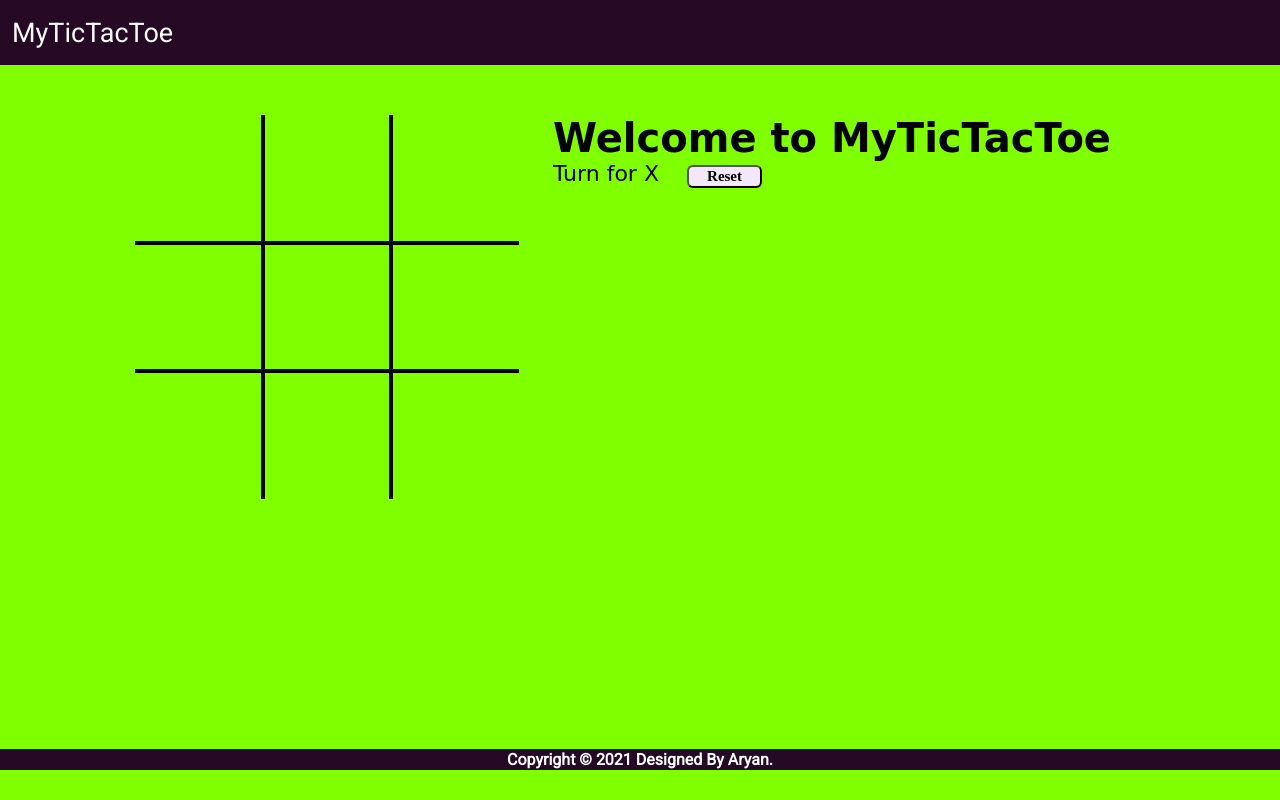
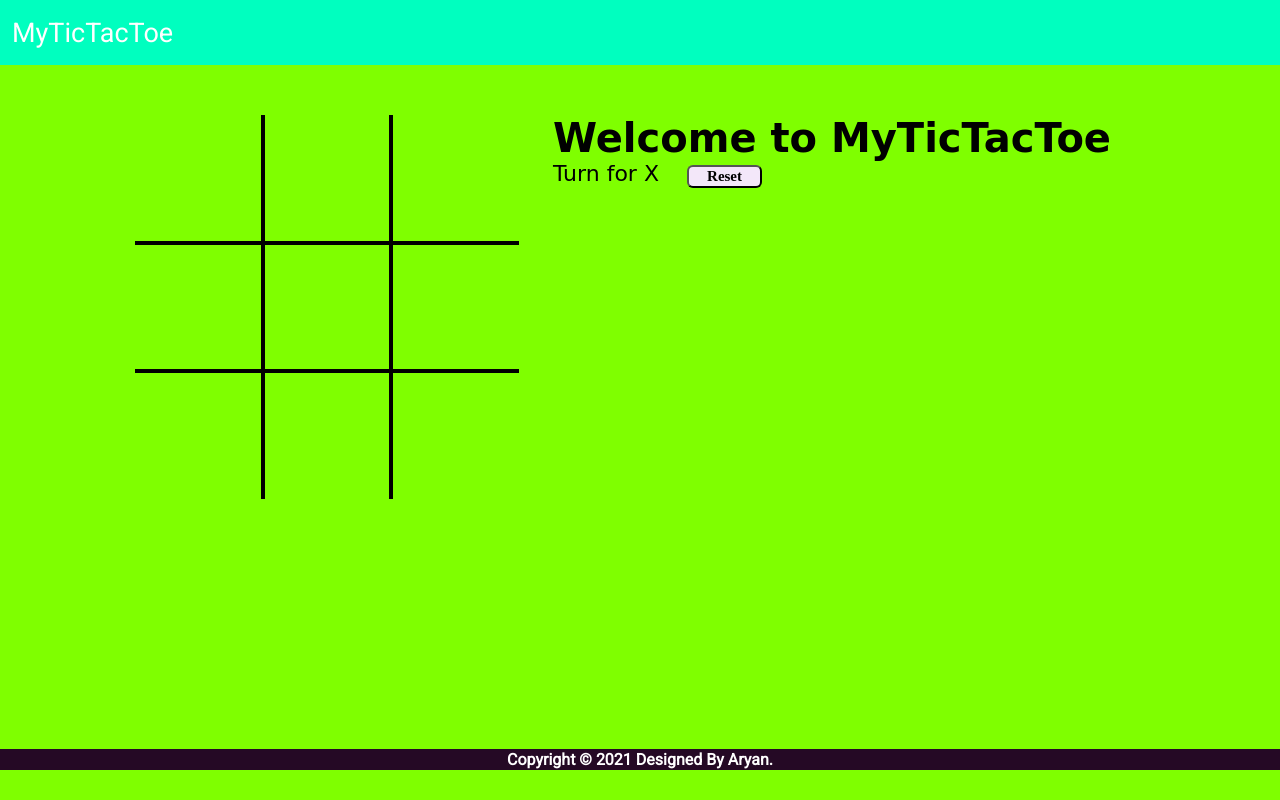
Before and after one commit to Sirron95/Tic-Tac-Toe, a plain HTML site: page index.html in a window 1280 px wide. Drawn offline with Linux system fonts and the light colour scheme; a web font is replaced by a local one.

Commit message:
Update style.css

```diff
--- a/style.css
+++ b/style.css
@@ -8,7 +8,7 @@ body{
 }
 
 nav{
-    background-color: rgb(37, 9, 37);
+    background-color: rgb(0, 255, 191);
     color: white;
     height: 65px;
     font-size: 27px;
```
